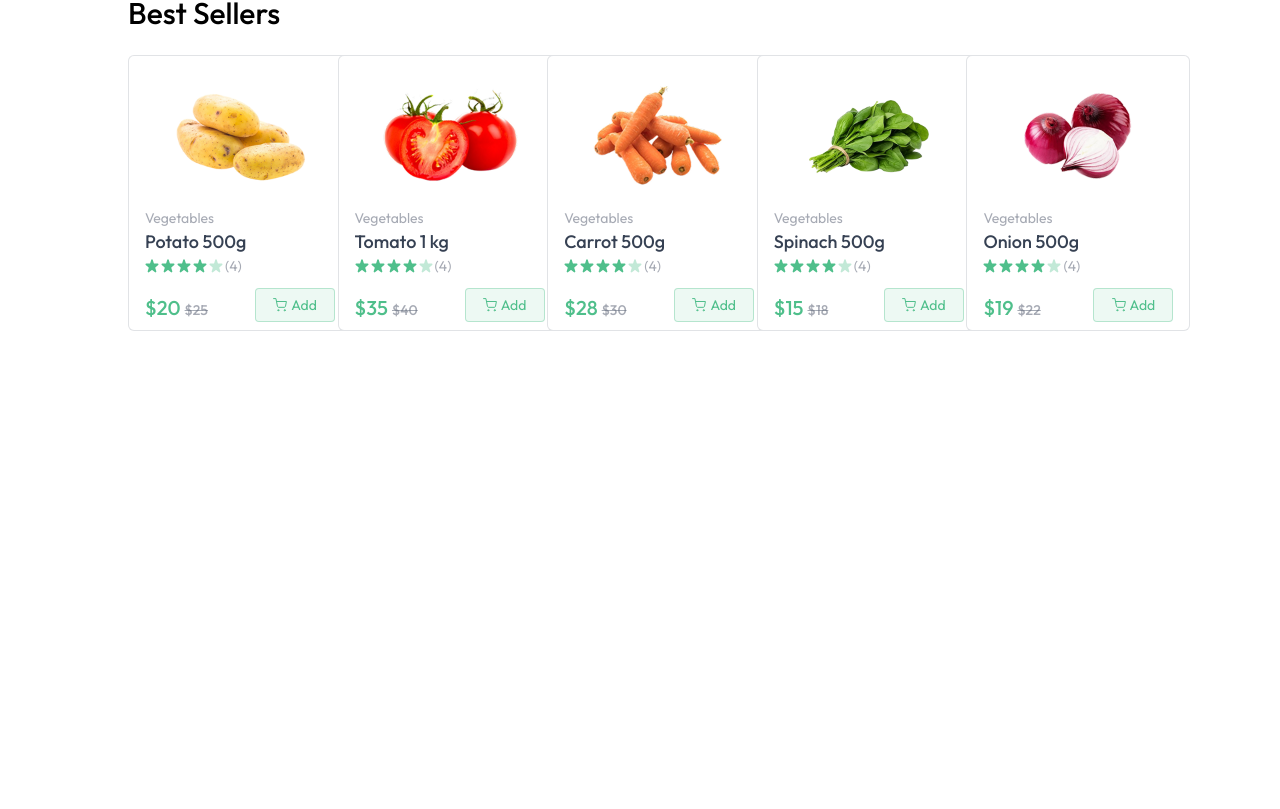
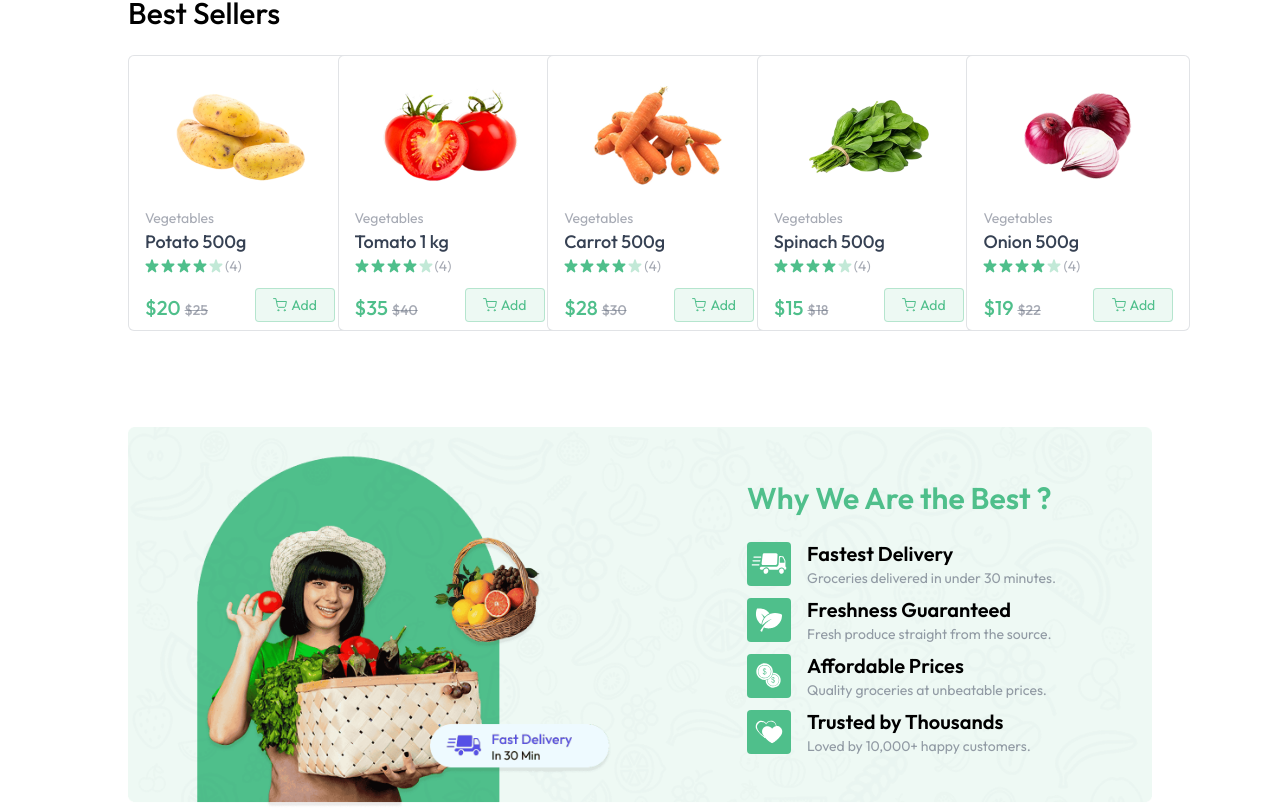
Before and after one commit to mohamadAlrimi/GreenCart, a React app: page / in a window 1280 px wide. Shown: the part 873-1682 px from the top of the page. Before the commit the page ends 1204 px from the top, so only its background shows below. Built offline with nearby package versions, Linux system fonts and the light colour scheme; the HTML template or start-up script is replaced by a standard one.

Commit message:
i finishied  BottomBanner section

```diff
--- /dev/null
+++ b/src/components/BottomBanner.jsx
@@ -0,0 +1,24 @@
+import React from 'react'
+import { assets, features } from '../assets/greencart_assets/assets'
+
+const BottomBanner = () => {
+  return (
+    <div className='relative mt-24 '>
+      <img src={assets.bottom_banner_image} alt='banner ' className='w-full hidden md:block'/>
+      <img src={assets.bottom_banner_image_sm} alt='banner ' className='w-full  md:hidden'/>
+      <div className='absolute inset-0 flex flex-col items-center md:items-end md:justify-center pt-16 md:pt-0 md:pr-24'>
+        <div> <h1 className='text-2xl md:text-3xl font-semibold text-primary mb-6'>Why We Are the Best ?</h1>
+        {features.map((feature , index)=>(
+            <div key={index} className='flex items-center gap-4 mt-2'>
+                <img src={feature.icon} alt={feature.title} className='md:w-11 w-9'/>
+               <div> <h3 className='text-lg md:text-xl font-semibold'>{feature.title}</h3>
+               <p className='text-gray-500/70 text-xs md:text-sm'>{feature.description}</p></div>
+            </div>
+        ))}
+        </div>
+      </div>
+    </div>
+  )
+}
+
+export default BottomBanner
--- a/src/pages/Home.jsx
+++ b/src/pages/Home.jsx
@@ -2,6 +2,7 @@
 import MainBanner from '../components/MainBanner'
 import Categories from '../components/Categories'
 import BestSeller from '../components/BestSeller'
+import BottomBanner from '../components/BottomBanner'
 
 function Home() {
   return (
@@ -9,6 +10,7 @@
       <MainBanner/>
       <Categories/>
       <BestSeller/>
+      <BottomBanner/>
     </div>
   )
 }
```
